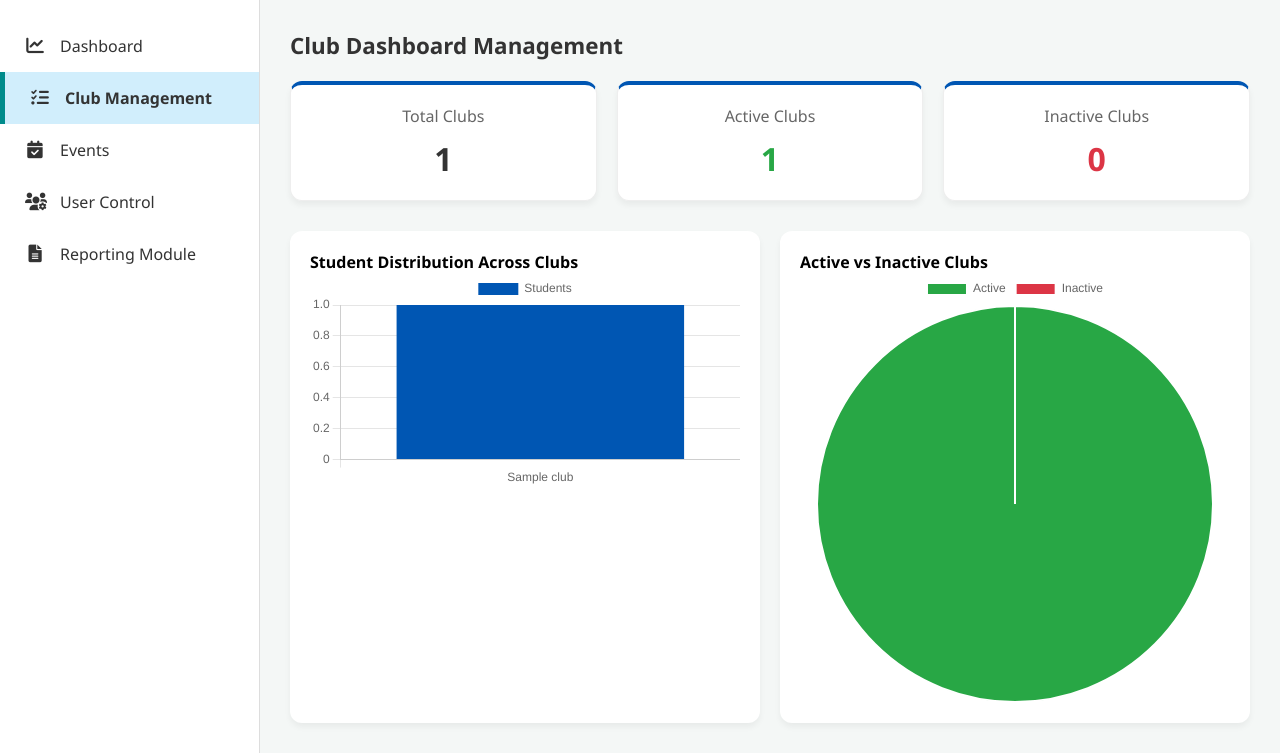
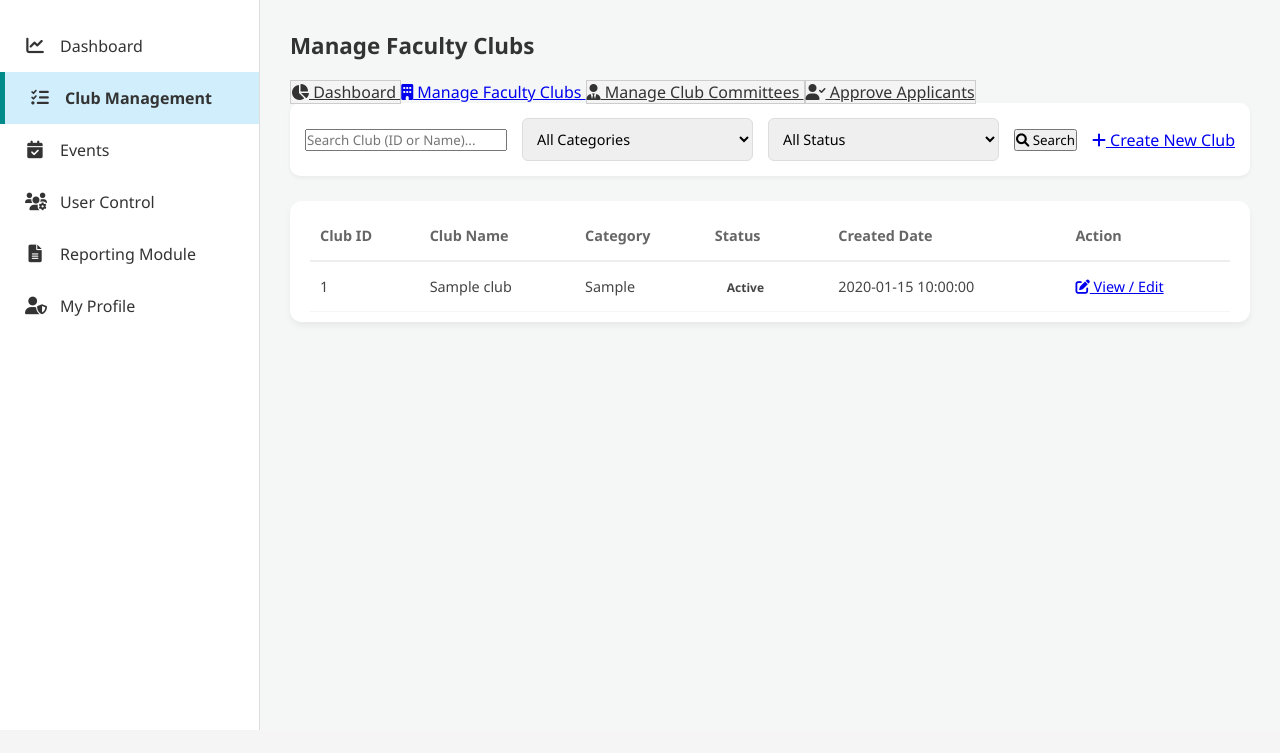
Before and after one commit to zuhaiirahh/FK-SCEMS, a PHP site: page /clubDashboard.php in a window 1280 px wide. Shown: the part 70-823 px from the top of the page. After the commit the page ends 800 px from the top, so only its background shows below. Run offline with PHP 8.4, Linux system fonts and the light colour scheme; a user stored in the database is signed in; tables that the repository leaves empty or names only in its code hold one stand-in row (values such as "Sample post").

Commit message:
manage faculty club

```diff
--- a/clubDashboard.php
+++ b/clubDashboard.php
@@ -7,61 +7,34 @@ if (!isset($_SESSION['userID']) || $_SESSION['type'] !== 'admin') {
     exit();
 }
 
-// Fetch stats for cards
-$totalClubs = $activeClubs = $inactiveClubs = $totalStudents = 0;
+// Fetch all clubs from the database
+$query = "SELECT clubID, clubName, clubCategory, clubStatus, clubCreatedDate FROM Club ORDER BY clubID DESC";
+$result = mysqli_query($conn, $query);
+?>
 
-$query = "SELECT
-            COUNT(*) as total,
-            SUM(CASE WHEN clubStatus = 'Active' THEN 1 ELSE 0 END) as active,
-            SUM(CASE WHEN clubStatus = 'Inactive' THEN 1 ELSE 0 END) as inactive
-          FROM Club";
-$result = mysqli_query($conn, $query);
-if ($row = mysqli_fetch_assoc($result)) {
-    $totalClubs = $row['total'] ?? 0;
-    $activeClubs = $row['active'] ?? 0;
-    $inactiveClubs = $row['inactive'] ?? 0;
-}
-
-// Chart Data: Students per club
-$chartDataQuery = "SELECT c.clubName, COUNT(cm.userID) as total_members
-                   FROM Club c
-                   LEFT JOIN Club_Membership cm ON c.clubID = cm.clubID AND cm.membershipStatus = 'Active'
-                   GROUP BY c.clubID";
-$chartResult = mysqli_query($conn, $chartDataQuery);
-$labels = [];
-$values = [];
-while($cRow = mysqli_fetch_assoc($chartResult)) {
-    $labels[] = $cRow['clubName'];
-    $values[] = $cRow['total_members'];
-}
-?>
 <!DOCTYPE html>
 <html lang="ms">
 <head>
     <meta charset="UTF-8">
     <meta name="viewport" content="width=device-width, initial-scale=1.0">
-    <title>Club Dashboard - FK-SCEMS</title>
+    <title>Manage Faculty Clubs - FK-SCEMS</title>
     <link rel="stylesheet" href="adminStyle.css">
     <link rel="stylesheet" href="https://cdnjs.cloudflare.com/ajax/libs/font-awesome/6.0.0/css/all.min.css">
-    <script src="https://cdn.jsdelivr.net/npm/chart.js"></script>
-    <style>
-        .cards-row { display: flex; gap: 20px; margin-bottom: 30px; }
-        .card { background: white; padding: 20px; border-radius: 12px; flex: 1; box-shadow: 0 4px 6px rgba(0,0,0,0.05); text-align: center; border-top: 4px solid #0056b3; }
-        .card-title { display: block; color: #666; font-size: 1rem; margin-bottom: 10px; }
-        .card-value { font-size: 2rem; font-weight: bold; color: #333; }
-        .charts-row { display: flex; gap: 20px; }
-        .chart-container { background: white; padding: 20px; border-radius: 12px; flex: 1; box-shadow: 0 4px 6px rgba(0,0,0,0.05); }
-    </style>
 </head>
+
 <body class="dashboard-body">
+
 <header class="main-header">
     <div class="header-left">
         <img src="images/umpsaLogo.png" alt="UMPSA Logo" class="mini-logo">
         <span class="system-title">FK-SCEMS</span>
     </div>
+
     <div class="header-right">
         <div class="user-info">
-                <span class="user-name"><?php echo htmlspecialchars($_SESSION['name'] ?? ''); ?></span>
+            <span class="user-name">
+                <?php echo htmlspecialchars($_SESSION['name'] ?? 'Admin Name'); ?>
+            </span>
             <span class="user-role">Administrator</span>
         </div>
         <a href="logout.php" class="logout-btn">Logout</a>
@@ -69,46 +42,121 @@ while($cRow = mysqli_fetch_assoc($chartResult)) {
 </header>
 
 <div class="dashboard-wrapper">
+
     <nav class="sidebar">
         <ul>
-                <li><a href="adminDashboard.php"><i class="fas fa-chart-line"></i> Dashboard</a></li>
-                <li class="active"><a href="manageFacultyClubs.php"><i class="fas fa-tasks"></i> Club Management</a></li>
-                <li><a href="#"><i class="fas fa-calendar-check"></i> Events</a></li>
-                <li><a href="#"><i class="fas fa-users-cog"></i> User Control</a></li>
-                <li><a href="#"><i class="fas fa-file-alt"></i> Reporting Module</a></li>
+            <li>
+                <a href="adminDashboard.php">
+                    <i class="fas fa-chart-line"></i> Dashboard
+                </a>
+            </li>
+            <li class="active">
+                <a href="clubDashboard.php">
+                    <i class="fas fa-tasks"></i> Club Management
+                </a>
+            </li>
+            <li>
+                <a href="adminEventManagement.php">
+                    <i class="fas fa-calendar-check"></i> Events
+                </a>
+            </li>
+            <li>
+                <a href="adminUserControl.php">
+                    <i class="fas fa-users-cog"></i> User Control
+                </a>
+            </li>
+            <li>
+                <a href="#">
+                    <i class="fas fa-file-alt"></i> Reporting Module
+                </a>
+            </li>
+            <li>
+                <a href="#">
+                    <i class="fas fa-user-shield"></i> My Profile
+                </a>
+            </li>
         </ul>
     </nav>
 
     <main class="main-content">
-            <h2>Club Dashboard Management</h2>
-            <div class="cards-row">
-                <div class="card"><span class="card-title">Total Clubs</span><span class="card-value"><?php echo $totalClubs; ?></span></div>
-                <div class="card"><span class="card-title">Active Clubs</span><span class="card-value" style="color: #28a745;"><?php echo $activeClubs; ?></span></div>
-                <div class="card"><span class="card-title">Inactive Clubs</span><span class="card-value" style="color: #dc3545;"><?php echo $inactiveClubs; ?></span></div>
+
+        <h2>Manage Faculty Clubs</h2>
+
+        <div class="module-actions">
+            <a href="clubDashboard.php" class="module-btn" style="background: #f4f4f4; color: #333; border: 1px solid #ccc;">
+                <i class="fas fa-chart-pie"></i> Dashboard
+            </a>
+            <a href="manageFacultyClubs.php" class="module-btn">
+                <i class="fas fa-building"></i> Manage Faculty Clubs
+            </a>
+            <a href="manageClubCommittees.php" class="module-btn" style="background: #f4f4f4; color: #333; border: 1px solid #ccc;">
+                <i class="fas fa-user-tie"></i> Manage Club Committees
+            </a>
+            <a href="approveApplicants.php" class="module-btn" style="background: #f4f4f4; color: #333; border: 1px solid #ccc;">
+                <i class="fas fa-user-check"></i> Approve Applicants
+            </a>
         </div>
 
-            <div class="charts-row">
-                <div class="chart-container">
-                    <h4>Student Distribution Across Clubs</h4>
-                    <canvas id="barChart"></canvas>
-                </div>
-                <div class="chart-container">
-                    <h4>Active vs Inactive Clubs</h4>
-                    <canvas id="pieChart"></canvas>
-                </div>
-            </div>
+        <section class="filter-bar">
+            <input type="text" class="filter-input" placeholder="Search Club (ID or Name)...">
+
+            <select class="filter-select">
+                <option value="All" selected>All Categories</option>
+                <option value="Academic">Academic</option>
+                <option value="Sports">Sports</option>
+                <option value="Culture">Culture</option>
+            </select>
+
+            <select class="filter-select">
+                <option value="All" selected>All Status</option>
+                <option value="Active">Active</option>
+                <option value="Inactive">Inactive</option>
+            </select>
+
+            <button class="btn btn-primary"><i class="fas fa-search"></i> Search</button>
+            <a href="createClub.php" class="btn btn-success" style="margin-left: auto;"><i class="fas fa-plus"></i> Create New Club</a>
+        </section>
+
+        <section class="table-container">
+            <table>
+                <thead>
+                    <tr>
+                        <th>Club ID</th>
+                        <th>Club Name</th>
+                        <th>Category</th>
+                        <th>Status</th>
+                        <th>Created Date</th>
+                        <th>Action</th>
+                    </tr>
+                </thead>
+                <tbody>
+                    <?php
+                    if ($result && mysqli_num_rows($result) > 0) {
+                        while ($row = mysqli_fetch_assoc($result)) {
+                            $statusClass = ($row['clubStatus'] === 'Active') ? 'status-active' : 'status-inactive';
+                    ?>
+                        <tr>
+                            <td><?php echo htmlspecialchars($row['clubID']); ?></td>
+                            <td><?php echo htmlspecialchars($row['clubName']); ?></td>
+                            <td><?php echo htmlspecialchars($row['clubCategory']); ?></td>
+                            <td><span class="status-badge <?php echo $statusClass; ?>"><?php echo htmlspecialchars($row['clubStatus']); ?></span></td>
+                            <td><?php echo htmlspecialchars($row['clubCreatedDate']); ?></td>
+                            <td>
+                                <a href="editClub.php?id=<?php echo $row['clubID']; ?>" class="action-link"><i class="fas fa-edit"></i> View / Edit</a>
+                            </td>
+                        </tr>
+                    <?php
+                        }
+                    } else {
+                        echo "<tr><td colspan='6' style='text-align: center; color: #888;'>No clubs found in the database.</td></tr>";
+                    }
+                    ?>
+                </tbody>
+            </table>
+        </section>
+
     </main>
 </div>
 
-    <script>
-        new Chart(document.getElementById('barChart'), {
-            type: 'bar',
-            data: { labels: <?php echo json_encode($labels); ?>, datasets: [{ label: 'Students', data: <?php echo json_encode($values); ?>, backgroundColor: '#0056b3' }] }
-        });
-        new Chart(document.getElementById('pieChart'), {
-            type: 'pie',
-            data: { labels: ['Active', 'Inactive'], datasets: [{ data: [<?php echo $activeClubs; ?>, <?php echo $inactiveClubs; ?>], backgroundColor: ['#28a745', '#dc3545'] }] }
-        });
-    </script>
 </body>
 </html>
```
Lines whose indentation alone changed are shown as unchanged.
